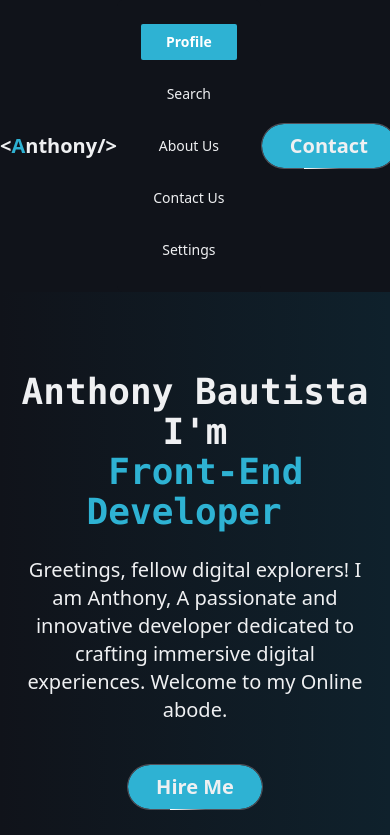
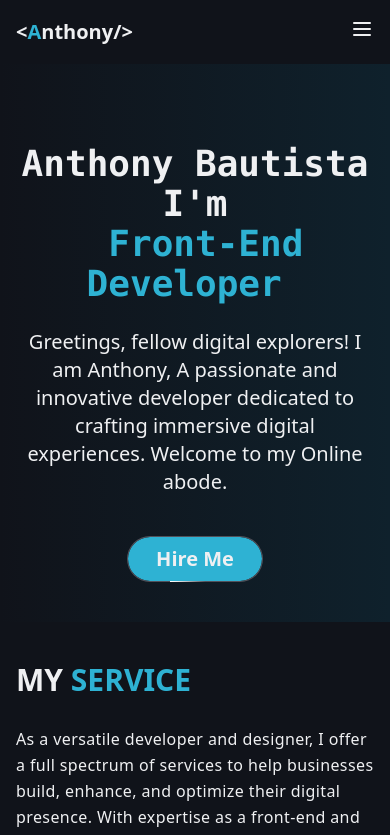
Before and after one commit to toney010319/portfolio-new, a React (Vite) app: page / in a window 390 px wide. Shown: the top 835 px of the page. Built offline with nearby package versions, Linux system fonts and the light colour scheme.

Commit message:
Update Navbar

```diff
--- a/src/component/Navbar.tsx
+++ b/src/component/Navbar.tsx
@@ -1,26 +1,49 @@
+import { useState } from "react";
 import NavTabs from "./animata/container/nav-tabs";
 import WorkButton from "./animata/container/work-button";
+import { Menu, X } from "lucide-react";
 
 const Navbar = () => {
+  const [isMenuOpen, setIsMenuOpen] = useState(false);
+
+  const toggleMenu = () => {
+    setIsMenuOpen(!isMenuOpen);
+  };
+
   return (
-    <div className="bg-[#10131A]">
-      <div className="container m-auto">
-        <div className="flex  items-center justify-between   text-[#EFF0F2]">
-          <div>
-            <h1 className="text-[#EFF0F2] text-xl md:text-1xl lg:text-2xl font-bold">
+    <nav className="bg-[#10131A]">
+      <div className="container mx-auto px-4">
+        <div className="flex items-center justify-between h-16">
+          <div className="flex items-center">
+            <h1 className="text-[#EFF0F2] text-xl md:text-2xl font-bold">
               {"<"}
               <span className="text-[#2EB2D3]">A</span>nthony{"/>"}
             </h1>
           </div>
-          <div>
+          <div className="hidden md:block">
             <NavTabs tabs={["Profile", "Search", "About Us", "Contact Us", "Settings"]} />
           </div>
-          <div>
-            <WorkButton text="Contact" className="bg-[#2EB2D3] px-7 py-2 text-xl  " />
+          <div className="hidden md:block">
+            <WorkButton text="Contact" className="bg-[#2EB2D3] px-5 py-2 text-sm md:text-base" />
+          </div>
+          <div className="md:hidden">
+            <button onClick={toggleMenu} className="text-[#EFF0F2] hover:text-[#2EB2D3] focus:outline-none">
+              {isMenuOpen ? <X size={24} /> : <Menu size={24} />}
+            </button>
           </div>
         </div>
       </div>
-    </div>
+      {isMenuOpen && (
+        <div className="md:hidden">
+          <div className="px-2 pt-2 pb-3 space-y-1 sm:px-3">
+            <NavTabs tabs={["Profile", "Search", "About Us", "Contact Us", "Settings"]} />
+          </div>
+          <div className="px-2 py-3">
+            <WorkButton text="Contact" className="bg-[#2EB2D3] px-5 py-2 text-sm w-full" />
+          </div>
+        </div>
+      )}
+    </nav>
   );
 };
 
--- a/src/component/animata/container/nav-tabs.tsx
+++ b/src/component/animata/container/nav-tabs.tsx
@@ -7,35 +7,42 @@ interface TabProps {
   text: string;
   selected: boolean;
   setSelected: React.Dispatch<React.SetStateAction<string>>;
+  isMobile: boolean;
 }
 
-export default function NavTabs({ tabs }: { tabs: string[] }) {
+export default function NavTabs({ tabs, isMobile = false }: { tabs: string[]; isMobile?: boolean }) {
   const [selected, setSelected] = useState<string>(tabs[0]);
 
   return (
-    <div className="flex flex-wrap items-center justify-center gap-4 rounded-md bg-[#10131A] p-6">
+    <div
+      className={cn(
+        "flex items-center justify-center rounded-md bg-[#10131A]",
+        isMobile ? "flex-col space-y-2" : "flex-wrap gap-4 "
+      )}
+    >
       {tabs.map((tab) => (
-        <Tab text={tab} selected={selected === tab} setSelected={setSelected} key={tab} />
+        <Tab text={tab} selected={selected === tab} setSelected={setSelected} key={tab} isMobile={isMobile} />
       ))}
     </div>
   );
 }
 
-const Tab = ({ text, selected, setSelected }: TabProps) => {
+const Tab = ({ text, selected, setSelected, isMobile }: TabProps) => {
   return (
     <button
       onClick={() => setSelected(text)}
       className={cn(
-        "relative rounded-md p-2 text-sm transition-all hover:bg-[#2eb2d32a]    hover:border-[#2EB2D3]  ",
-        selected ? "text-white font-bold" : "text-[#EFF0F2] hover:font-black"
+        "relative rounded-md p-2 text-sm transition-all hover:bg-[#2eb2d32a] hover:border-[#2EB2D3]",
+        selected ? "text-white font-bold" : "text-[#EFF0F2] hover:font-black",
+        isMobile ? "w-full text-left" : "min-w-20"
       )}
     >
-      <p className="relative z-50 min-w-20">{text}</p>
+      <p className="relative z-50">{text}</p>
       {selected && (
         <motion.span
           layoutId="tabs"
           transition={{ type: "spring", duration: 0.5 }}
-          className="absolute inset-0 rounded-sm bg-[#2EB2D3]"
+          className={cn("absolute inset-0 rounded-sm bg-[#2EB2D3]", isMobile ? "h-full w-1 left-0" : "")}
         />
       )}
     </button>
```
